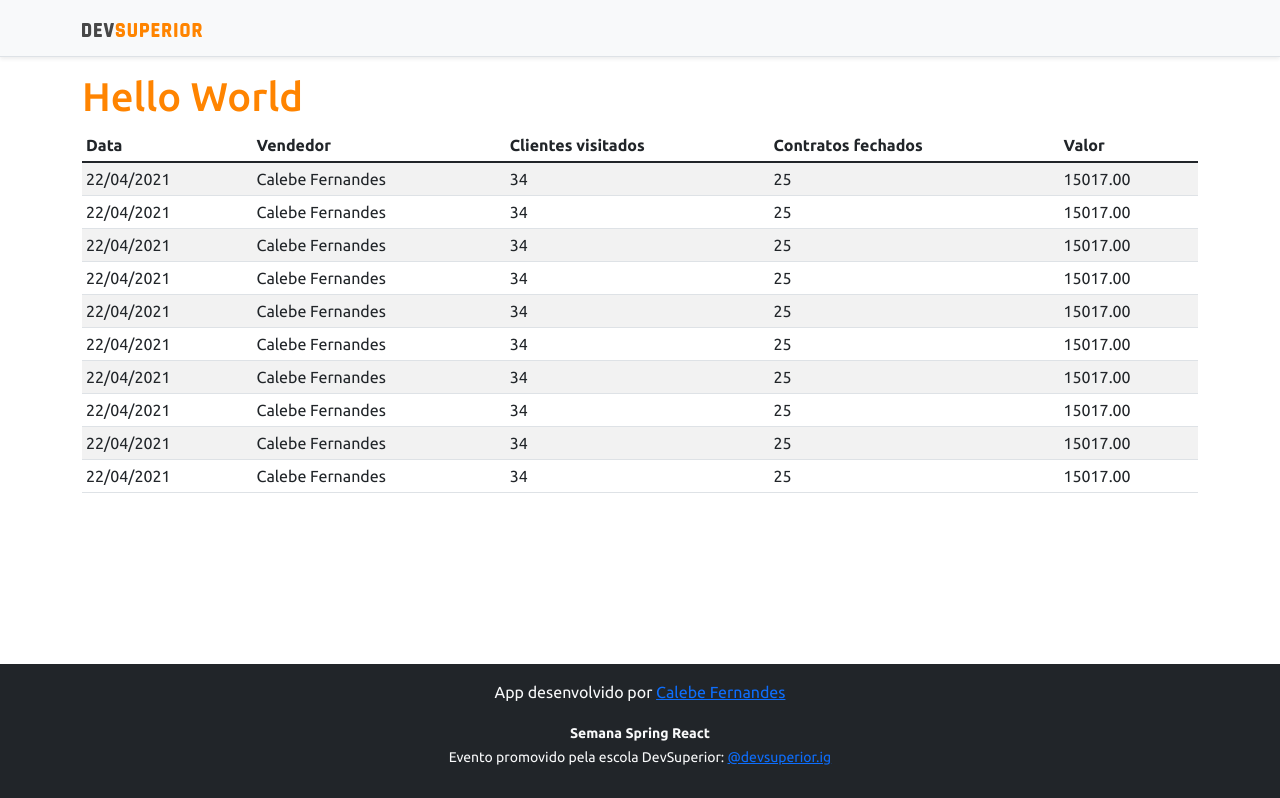
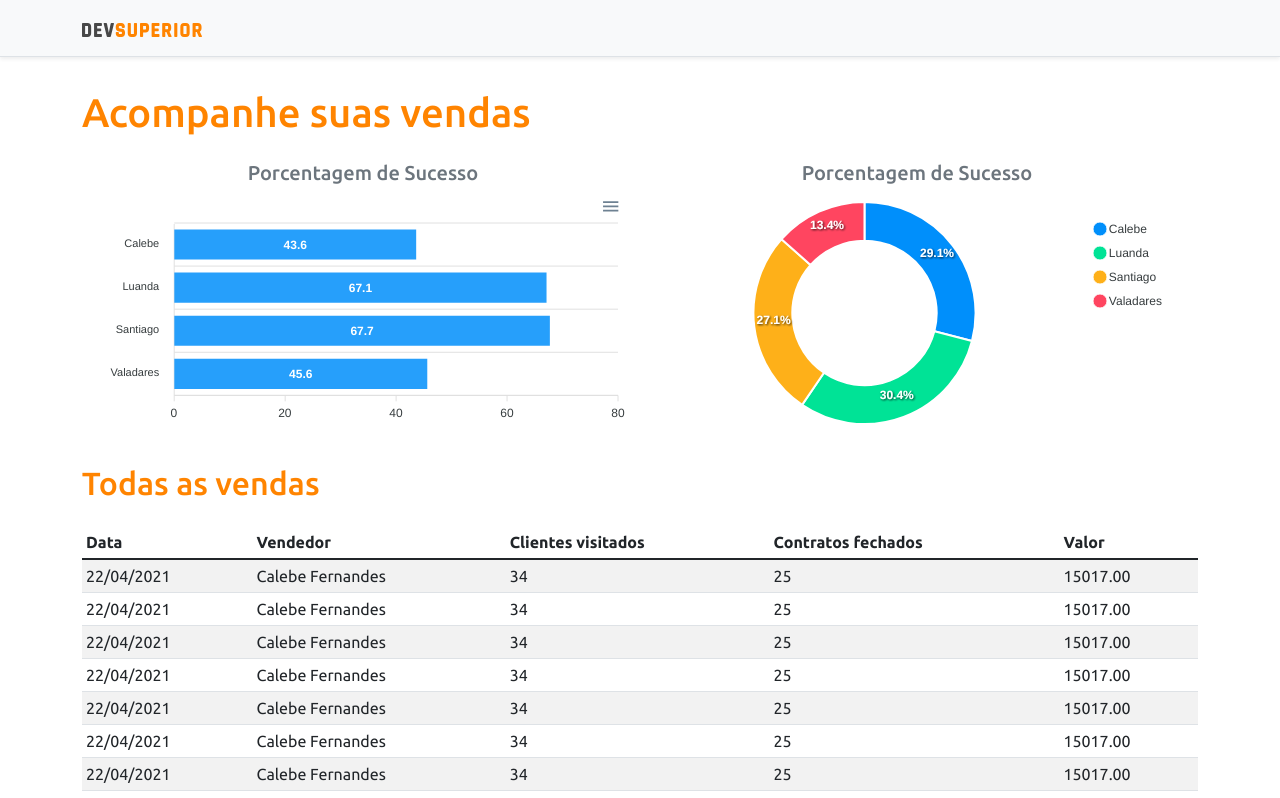
Before and after one commit to Calebe-Fernandes/dsVendas, a React (Create React App) app in the folder frontend/: page / in a window 1280 px wide. Shown: the top 798 px of the page. Built offline with nearby package versions, Linux system fonts and the light colour scheme.

Commit message:
Static charts

```diff
--- a/frontend/package.json
+++ b/frontend/package.json
@@ -11,8 +11,10 @@
     "@types/node": "^12.0.0",
     "@types/react": "^17.0.0",
     "@types/react-dom": "^17.0.0",
+    "apexcharts": "^3.28.1",
     "bootstrap": "^5.1.0",
     "react": "^17.0.2",
+    "react-apexcharts": "^1.3.9",
     "react-dom": "^17.0.2",
     "react-scripts": "4.0.3",
     "typescript": "^4.1.2",
--- a/frontend/src/App.tsx
+++ b/frontend/src/App.tsx
@@ -1,19 +1,36 @@
 import NavBar from "components/NavBar";
 import Footer from "components/Footer";
 import DataTable from "components/DataTable";
+import Barchart from "components/BarChart";
+import DonutChart from "components/DonutChart";
 
 function App() {
   return (
     <>
       <NavBar/>
       <div className = "container">
-        <h1 className="text-primary">Hello World</h1>
+        <h1 className="text-primary py-3">Acompanhe suas vendas</h1>
+
+        <div className="row px-3">
+          <div className="col-sm-6">
+              <h5 className="text-center text-secondary">Porcentagem de Sucesso</h5>
+              <Barchart/>
+           </div>
+           <div className="col-sm-6">
+              <h5 className="text-center text-secondary">Porcentagem de Sucesso</h5>
+              <DonutChart/>
+           </div>
+        </div>
+
+        <div className="py-3">
+          <h2 className="text-primary">Todas as vendas</h2>
+        </div>
         <DataTable/>
       </div>
 
       <Footer/>
     </>
   );
-}
+};
 
 export default App;
--- /dev/null
+++ b/frontend/src/components/BarChart/index.tsx
@@ -0,0 +1,34 @@
+import Chart from 'react-apexcharts';
+
+const Barchart = () => {
+    const options = {
+        plotOptions: {
+            bar: {
+                horizontal: true,
+            }
+        },
+    };
+
+    const mockData = {
+        labels: {
+            categories: ['Calebe', 'Luanda', 'Santiago', 'Valadares']
+        },
+        series: [
+            {
+                name: "% Sucesso",
+                data: [43.6, 67.1, 67.7, 45.6]
+            }
+        ]
+    };
+
+    return (
+        <Chart
+            options = {{ ...options, xaxis: mockData.labels }}
+            series = {mockData.series}
+            type = "bar"
+            height = "240"
+        />
+    );
+};
+
+export default Barchart;
--- /dev/null
+++ b/frontend/src/components/DonutChart/index.tsx
@@ -0,0 +1,25 @@
+import Chart from 'react-apexcharts';
+
+const DonutChart = () => {
+    const mockData = {
+        series: [477138, 499928, 444867, 220426],
+        labels: ['Calebe', 'Luanda', 'Santiago', 'Valadares']
+    }
+
+    const options = {
+        legend: {
+            show: true
+        }
+    }
+
+    return (
+        <Chart
+            options = {{ ...options, labels: mockData.labels }}
+            series = {mockData.series}
+            type = "donut"
+            height = "240"
+        />
+    );
+};
+
+export default DonutChart;
```
Also changed, not shown: 1 other file (tests, documents, lock files or other folders).
